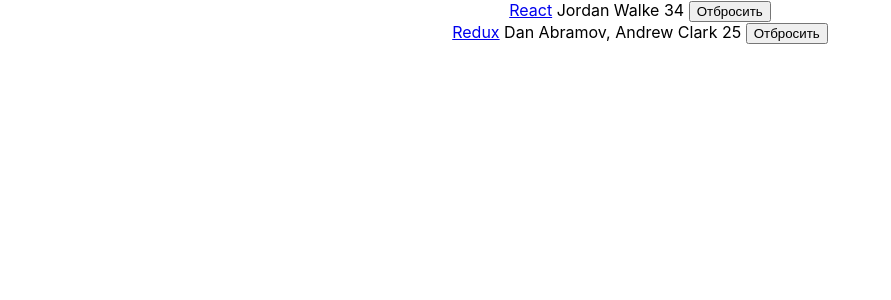
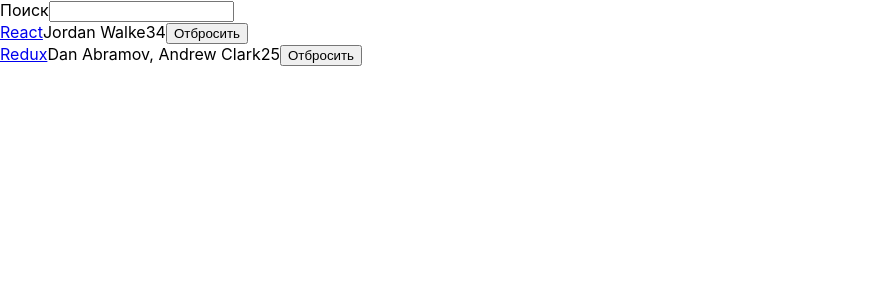
Before and after one commit to stepGT/this_react_algolia_api_news, a React (Create React App) app: page / in a window 1280 px wide. Shown: the top 300 px of the page, without its empty margins (0-891 px from the left). Built offline with nearby package versions, Linux system fonts and the light colour scheme.

Commit message:
Added components Button Search Table

```diff
--- a/src/App.js
+++ b/src/App.js
@@ -1,62 +1,122 @@
-import React, { Component } from 'react';
-import './App.css';
+import React, { Component } from "react";
+import "./App.css";
+
+const largeColumn = {
+  width: "40%",
+};
+const midColumn = {
+  width: "30%",
+};
+const smallColumn = {
+  width: "10%",
+};
 
 const list = [
   {
-    title: 'React',
-    url: 'https://reactjs.org/',
-    author: 'Jordan Walke',
+    title: "React",
+    url: "https://reactjs.org/",
+    author: "Jordan Walke",
     num_comments: 3,
     points: 4,
     objectID: 1,
   },
   {
-    title: 'Redux',
-    url: 'https://redux.js.org/',
-    author: 'Dan Abramov, Andrew Clark',
+    title: "Redux",
+    url: "https://redux.js.org/",
+    author: "Dan Abramov, Andrew Clark",
     num_comments: 2,
     points: 5,
     objectID: 2,
   },
 ];
 
+function isSearched(searchTerm) {
+  console.log("searchTerm", searchTerm);
+  return function (item) {
+    console.log("item", item);
+    return item.title.toLowerCase().includes(searchTerm.toLowerCase());
+  };
+}
+
 class App extends Component {
   constructor(props) {
-    super(props)
-    this.state = { list }
+    super(props);
+    this.state = {
+      list,
+      searchTerm: "",
+    };
     // Work without bind
-    // this.onDismiss = this.onDismiss.bind(this);
+    this.onDismiss = this.onDismiss.bind(this);
+    this.onSearchChange = this.onSearchChange.bind(this);
+    console.log("constructor", this.state);
   }
+
   onDismiss(id) {
-    const updatedList = this.state.list.filter(item => item.objectID !== id)
-    this.setState({ list: updatedList })
+    console.log("onDismiss", this.state);
+    const updatedList = this.state.list.filter((item) => item.objectID !== id);
+    this.setState({ list: updatedList });
   }
+
+  onSearchChange(e) {
+    this.setState({ searchTerm: e.target.value });
+    console.log("onSearchChange", this.state);
+  }
+
   render() {
+    console.log("render", this.state);
+    const { searchTerm, list } = this.state;
     return (
-      <div className="App">
-        { this.state.list.map(item => {
-          return (
-            <div key={item.objectID}>
-              <span>
-                <a href={item.url}>{item.title}</a>
-              </span>&nbsp;
-              <span>{item.author}</span>&nbsp;
-              <span>{item.num_comments}</span>
-              <span>{item.points}</span>
-            &nbsp;
-              <span>
-                <button
-                  onClick={() => this.onDismiss(item.objectID)}
-                  type="button"
-                >
-                  Отбросить</button>
-              </span>
-            </div>
-          )
-        })}
+      <div className="page">
+        <div className="interactions">
+          <Search value={searchTerm} onChange={this.onSearchChange}>
+            Поиск
+          </Search>
+        </div>
+        <Table list={list} pattern={searchTerm} onDismiss={this.onDismiss} />
       </div>
     );
   }
 }
 
+const Search = ({ value, onChange, children }) => (
+  <form>
+    {" "}
+    {children}
+    <input type="text" value={value} onChange={onChange} />
+  </form>
+);
+
+const Table = ({ list, pattern, onDismiss }) => {
+  return (
+    <div className="table">
+      {list.filter(isSearched(pattern)).map((item) => (
+        <div className="table-row" key={item.objectID}>
+          <span style={largeColumn}>
+            <a href={item.url}>{item.title}</a>
+          </span>
+          <span style={midColumn}>{item.author}</span>
+          <span style={smallColumn}>{item.num_comments}</span>
+          <span style={smallColumn}>{item.points}</span>
+          <span style={smallColumn}>
+            <Button
+              onClick={() => onDismiss(item.objectID)}
+              className="button-inline"
+            >
+              Отбросить
+            </Button>
+          </span>
+        </div>
+      ))}
+    </div>
+  );
+};
+
+const Button = ({ onClick, className, children }) => {
+  return (
+    <button onClick={onClick} className={className} type="button">
+      {children}
+    </button>
+  );
+};
+
 export default App;
```
